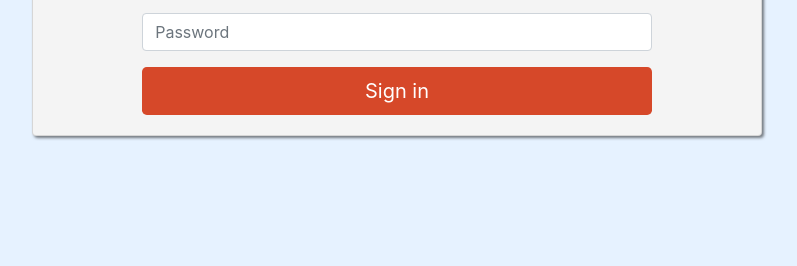
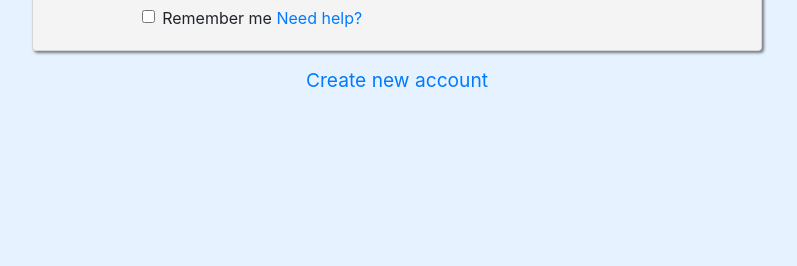
Before and after one commit to Ikendu/flow-with-Digital, a plain HTML site: page bootstrap/index..html in a window 1280 px wide. Shown: the part 534-800 px from the top of the page, without its empty margins (243-1040 px from the left). Drawn offline with Linux system fonts and the light colour scheme.

Commit message:
working with bootstrap

```diff
--- a/bootstrap/index..html
+++ b/bootstrap/index..html
@@ -55,9 +55,17 @@
                 <button type="button" class="btn btn-lg signin_button">
                   Sign in
                 </button>
+                <div class="form-check">
+                  <label for="" class="form-check-label">
+                    <input type="checkbox" class="form-check-input" />
+                    Remember me
+                  </label>
+                  <a href="#"> Need help?</a>
+                </div>
               </form>
             </div>
           </div>
+          <a href="#" class="create_new_account">Create new account</a>
         </div>
         <div class="col"></div>
       </div>
--- a/bootstrap/styles.css
+++ b/bootstrap/styles.css
@@ -1,12 +1,8 @@
 .signin_body {
   background-color: #e6f2ff;
 }
-.row {
-}
-.col-sm-8 {
-}
 .container.signin_container {
-  margin-top: 15%;
+  margin-top: 5%;
 }
 .card.signin_card {
   background-color: #f4f4f4;
@@ -29,4 +25,11 @@ button.signin_button {
   color: #fff;
   background-color: #d64829;
   width: 100%;
+  margin-bottom: 1.2rem;
 }
+a.create_new_account {
+  font-size: 1.2rem;
+  display: block;
+  text-align: center;
+  margin-top: 15px;
+}
```
